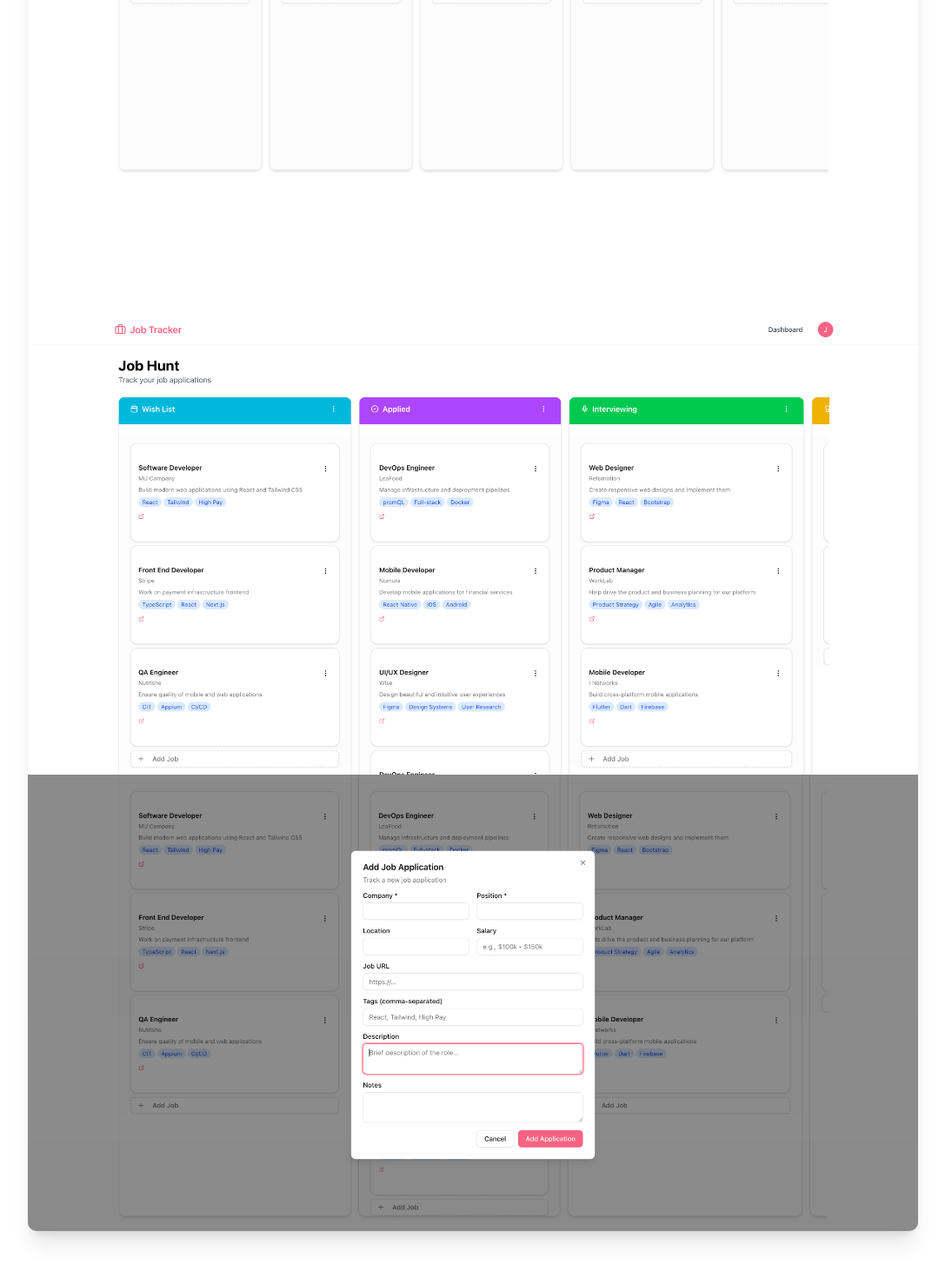
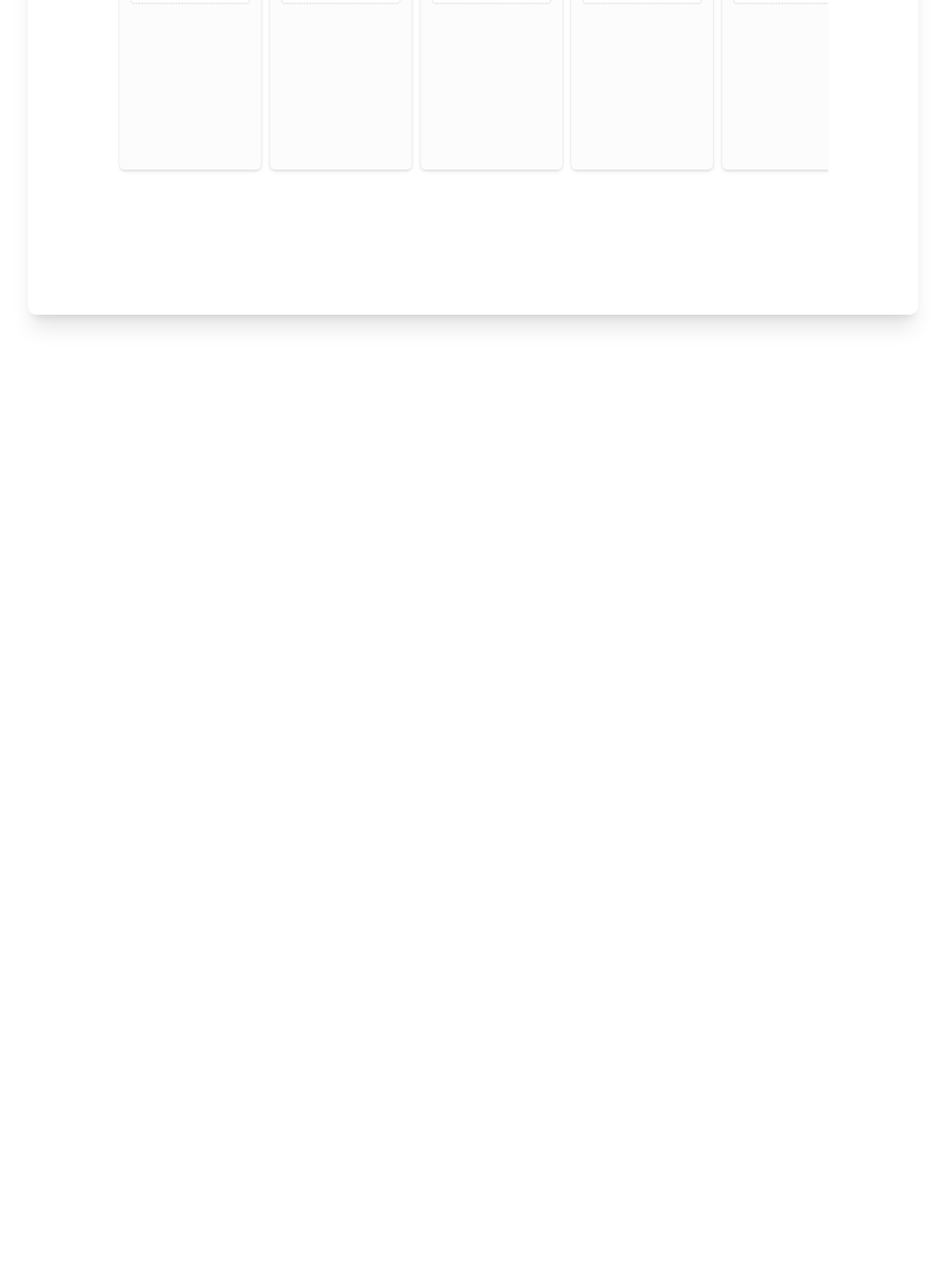
Before and after one commit to Mansur550/Job-Application-Tracker, a Next.js app: page / in a window 1280 px wide. Shown: the part 877-2347 px from the top of the page at 87% size, without its empty margins (96-1183 px from the left). After the commit the page ends 1303 px from the top, so only its background shows below. Built offline with nearby package versions, Linux system fonts and the light colour scheme.

Commit message:
Actibe Tab props

```diff
--- a/app/page.tsx
+++ b/app/page.tsx
@@ -3,13 +3,14 @@ import { Button } from "@/components/ui/button";
 import { ArrowRight } from "lucide-react"
 import Link from "next/link";
 import Image from "next/image";
+import { useState } from "react";
 
 
 
 
 export default function Home() {
 
-
+  const [activeTab, setActiveTab] = useState("organize");
 
   return (
     <div className="flex min-h-screen flex-col bg-white">Mansur
@@ -47,26 +48,26 @@ export default function Home() {
                 <Button>Manage Boards</Button>
               </div>
               <div className="relative mx-auto max-w-5xl overflow-hidden rounded-lg border-gray-200 shadow-xl">
-                <Image
+                {activeTab=== "organize" &&<Image
                   src="/hero-images/hero1.png"
                   alt="Organize Applications"
                   width={1200}
                   height={800}
-                />
+                />}
 
-                <Image
+                {activeTab === "hired" && <Image
                   src="/hero-images/hero2.png"
                   alt="Get Heried"
                   width={1200}
                   height={800}
-                />
+                />}
 
-                <Image
+                {activeTab === "board" &&<Image
                   src="/hero-images/hero3.png"
                   alt="Manage board"
                   width={1200}
                   height={800}
-                />
+                />}
               </div>
             </div>
           </div>
```
